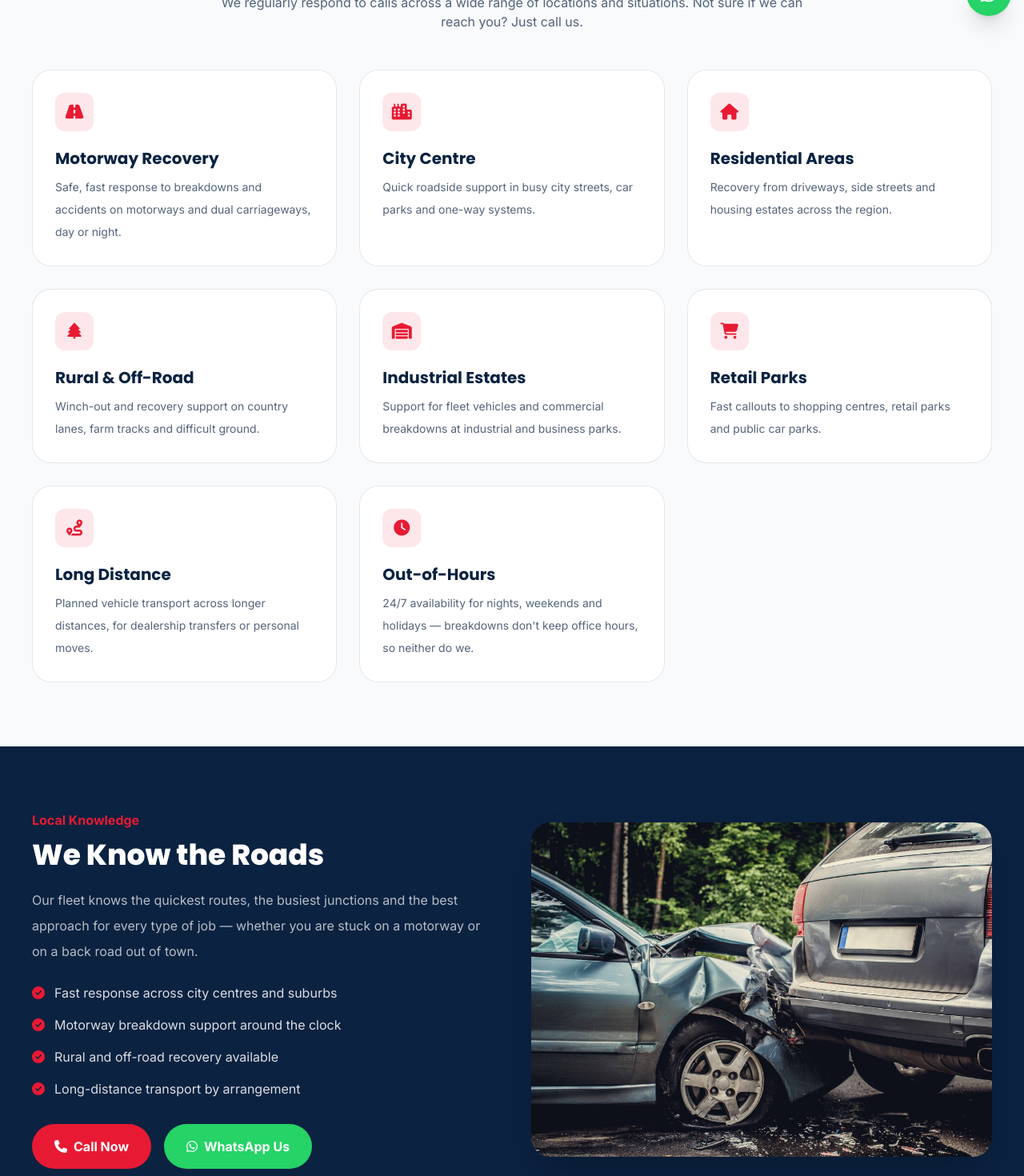
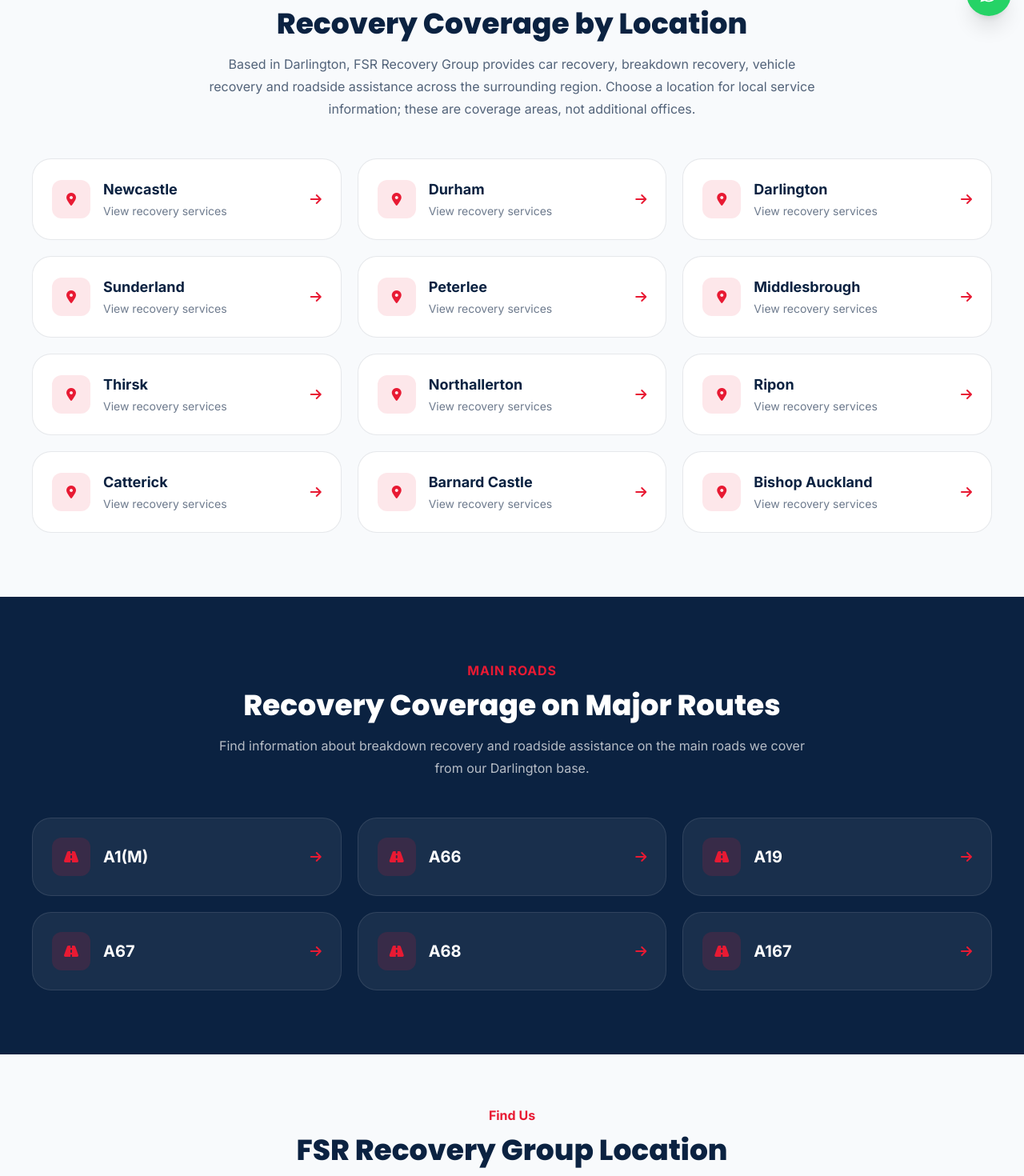
Before and after one commit to hamzafarooqmirza/FSR-Recovery-Groups, a Next.js app: page /areas in a window 1280 px wide. Shown: the part 760-2230 px from the top of the page at 80% size. Built offline with nearby package versions, Linux system fonts and the light colour scheme.

Commit message:
Optimize Areas recovery hub

```diff
--- a/src/app/areas/page.tsx
+++ b/src/app/areas/page.tsx
@@ -1,56 +1,38 @@
 import type { Metadata } from "next";
-import Image from "next/image";
+import Link from "next/link";
 import { Header } from "@/components/Header";
 import { Footer } from "@/components/Footer";
+import { business } from "@/data/business";
 
 export const metadata: Metadata = {
-  title: "Areas Covered",
-  description:
-    "FSR Recovery Groups covers motorways, city streets, rural roads and long-distance transport across the region. Call +44 7888 502989 for local roadside recovery.",
+  title: "Car & Breakdown Recovery Areas | FSR Recovery Group",
+  description: "Explore FSR Recovery Group car recovery, breakdown recovery and roadside assistance coverage from Darlington across nearby cities, towns and main roads.",
+  alternates: { canonical: "/areas" },
 };
 
-const areas = [
-  {
-    name: "Motorway Recovery",
-    desc: "Safe, fast response to breakdowns and accidents on motorways and dual carriageways, day or night.",
-    icon: "fa-solid fa-road",
-  },
-  {
-    name: "City Centre",
-    desc: "Quick roadside support in busy city streets, car parks and one-way systems.",
-    icon: "fa-solid fa-city",
-  },
-  {
-    name: "Residential Areas",
-    desc: "Recovery from driveways, side streets and housing estates across the region.",
-    icon: "fa-solid fa-house",
-  },
-  {
-    name: "Rural & Off-Road",
-    desc: "Winch-out and recovery support on country lanes, farm tracks and difficult ground.",
-    icon: "fa-solid fa-tree",
-  },
-  {
-    name: "Industrial Estates",
-    desc: "Support for fleet vehicles and commercial breakdowns at industrial and business parks.",
-    icon: "fa-solid fa-warehouse",
-  },
-  {
-    name: "Retail Parks",
-    desc: "Fast callouts to shopping centres, retail parks and public car parks.",
-    icon: "fa-solid fa-cart-shopping",
-  },
-  {
-    name: "Long Distance",
-    desc: "Planned vehicle transport across longer distances, for dealership transfers or personal moves.",
-    icon: "fa-solid fa-route",
-  },
-  {
-    name: "Out-of-Hours",
-    desc: "24/7 availability for nights, weekends and holidays — breakdowns don't keep office hours, so neither do we.",
-    icon: "fa-solid fa-clock",
-  },
-];
+const citiesAndTowns = [
+  ["Newcastle", "/areas/newcastle"],
+  ["Durham", "/areas/durham"],
+  ["Darlington", "/areas/darlington"],
+  ["Sunderland", "/areas/sunderland"],
+  ["Peterlee", "/areas/peterlee"],
+  ["Middlesbrough", "/areas/middlesbrough"],
+  ["Thirsk", "/areas/thirsk"],
+  ["Northallerton", "/areas/northallerton"],
+  ["Ripon", "/areas/ripon"],
+  ["Catterick", "/areas/catterick"],
+  ["Barnard Castle", "/areas/barnard-castle"],
+  ["Bishop Auckland", "/areas/bishop-auckland"],
+] as const;
+
+const mainRoads = [
+  ["A1(M)", "/areas/a1m"],
+  ["A66", "/areas/a66"],
+  ["A19", "/areas/a19"],
+  ["A67", "/areas/a67"],
+  ["A68", "/areas/a68"],
+  ["A167", "/areas/a167"],
+] as const;
 
 const faqs = [
   {
@@ -63,7 +45,7 @@
   },
   {
     q: "What if I am not sure whether you cover my area?",
-    a: "Just call or WhatsApp us with your location. We will confirm straight away whether we can reach you and give you an idea of response time.",
+    a: "Call or WhatsApp us with your location and vehicle details. We will confirm whether assistance is available for your location and circumstances.",
   },
   {
     q: "Do you charge more for areas further away?",
@@ -87,17 +69,17 @@
               <i className="fa-solid fa-map-location-dot flex-shrink-0"></i> Areas Covered
             </p>
             <h1 className="mb-3 text-3xl leading-tight font-extrabold sm:mb-5 sm:text-4xl lg:text-6xl">
-              Recovery Across the Region
+              Recovery Areas from Our Darlington Base
             </h1>
             <p className="mx-auto mb-5 max-w-2xl text-base text-white/80 sm:mb-8 sm:text-lg">
-              We provide roadside recovery, towing and breakdown support across a wide regional coverage area — motorways, city streets and rural roads alike.
+              Explore our car recovery, breakdown recovery, vehicle recovery and roadside assistance coverage across nearby cities, towns and main roads.
             </p>
             <div className="flex flex-col justify-center gap-3 sm:flex-row sm:gap-4">
-              <a href="tel:+447888502989" className="btn-glow rounded-full bg-red px-5 py-3.5 text-center text-sm font-bold text-white transition sm:px-7 sm:py-4 sm:text-base">
-                <i className="fa-solid fa-phone mr-2"></i>Call +44 7888 502989
+              <a href={business.tel} className="btn-glow rounded-full bg-red px-5 py-3.5 text-center text-sm font-bold text-white transition sm:px-7 sm:py-4 sm:text-base">
+                <i className="fa-solid fa-phone mr-2"></i>Call {business.phoneDisplay}
               </a>
               <a
-                href="https://wa.me/447888502989"
+                href={business.whatsapp}
                 target="_blank"
                 rel="noopener noreferrer"
                 className="rounded-full bg-whatsapp px-5 py-3.5 text-center text-sm font-bold text-white transition hover:bg-green-600 sm:px-7 sm:py-4 sm:text-base"
@@ -108,77 +90,44 @@
           </div>
         </section>
 
-        {/* Areas Grid */}
+        {/* Cities and Towns */}
         <section className="bg-slate-50 py-20">
           <div className="container-site">
             <div className="fade-up mx-auto mb-12 max-w-3xl text-center">
-              <p className="mb-3 font-bold text-red">Where We Operate</p>
-              <h2 className="mb-4 text-3xl font-extrabold text-navy lg:text-4xl">Situations We Cover</h2>
-              <p className="text-navy/70">
-                We regularly respond to calls across a wide range of locations and situations. Not sure if we can reach you? Just call us.
+              <p className="mb-3 font-bold uppercase tracking-wider text-red">Cities &amp; Towns</p>
+              <h2 className="mb-4 text-3xl font-extrabold text-navy lg:text-4xl">Recovery Coverage by Location</h2>
+              <p className="leading-7 text-navy/70">
+                Based in Darlington, FSR Recovery Group provides car recovery, breakdown recovery, vehicle recovery and roadside assistance across the surrounding region. Choose a location for local service information; these are coverage areas, not additional offices.
               </p>
             </div>
-            <div className="grid gap-7 md:grid-cols-2 lg:grid-cols-3">
-              {areas.map((area) => (
-                <div key={area.name} className="fade-up rounded-3xl border border-navy/10 bg-white p-7">
-                  <div className="mb-5 flex h-12 w-12 items-center justify-center rounded-xl bg-red/10">
-                    <i className={`${area.icon} text-xl text-red`}></i>
-                  </div>
-                  <h3 className="mb-2 text-xl font-bold text-navy">{area.name}</h3>
-                  <p className="text-sm leading-7 text-navy/70">{area.desc}</p>
-                </div>
+            <div className="grid gap-5 sm:grid-cols-2 lg:grid-cols-3">
+              {citiesAndTowns.map(([name, href]) => (
+                <Link key={name} href={href} className="fade-up group flex items-center gap-4 rounded-3xl border border-navy/10 bg-white p-6 transition hover:-translate-y-1 hover:border-red/40 hover:shadow-xl">
+                  <span className="flex h-12 w-12 shrink-0 items-center justify-center rounded-xl bg-red/10 text-red"><i className="fa-solid fa-location-dot" /></span>
+                  <span className="flex-1"><strong className="block text-lg text-navy group-hover:text-red">{name}</strong><span className="text-sm text-navy/60">View recovery services</span></span>
+                  <i className="fa-solid fa-arrow-right text-red" />
+                </Link>
               ))}
             </div>
           </div>
         </section>
 
-        {/* Local Knowledge CTA */}
+        {/* Main Roads */}
         <section className="bg-navy py-20 text-white">
-          <div className="container-site grid items-center gap-12 lg:grid-cols-2">
-            <div className="fade-up">
-              <p className="mb-3 font-bold text-red">Local Knowledge</p>
-              <h2 className="mb-5 text-3xl font-extrabold lg:text-4xl">
-                We Know the Roads
-              </h2>
-              <p className="mb-6 leading-8 text-white/70">
-                Our fleet knows the quickest routes, the busiest junctions and the best approach for every
-                type of job — whether you are stuck on a motorway or on a back road out of town.
-              </p>
-              <ul className="space-y-4">
-                {[
-                  "Fast response across city centres and suburbs",
-                  "Motorway breakdown support around the clock",
-                  "Rural and off-road recovery available",
-                  "Long-distance transport by arrangement",
-                ].map((point) => (
-                  <li key={point} className="flex items-start gap-3 text-white/85">
-                    <i className="fa-solid fa-circle-check mt-1 flex-shrink-0 text-red"></i>
-                    <span>{point}</span>
-                  </li>
-                ))}
-              </ul>
-              <div className="mt-8 flex flex-col gap-4 sm:flex-row">
-                <a href="tel:+447888502989" className="btn-glow rounded-full bg-red px-7 py-4 text-center font-bold text-white transition">
-                  <i className="fa-solid fa-phone mr-2"></i>Call Now
-                </a>
-                <a
-                  href="https://wa.me/447888502989"
-                  target="_blank"
-                  rel="noopener noreferrer"
-                  className="rounded-full bg-whatsapp px-7 py-4 text-center font-bold text-white transition hover:bg-green-600"
-                >
-                  <i className="fa-brands fa-whatsapp mr-2"></i>WhatsApp Us
-                </a>
-              </div>
+          <div className="container-site">
+            <div className="fade-up mx-auto mb-12 max-w-3xl text-center">
+              <p className="mb-3 font-bold uppercase tracking-wider text-red">Main Roads</p>
+              <h2 className="mb-4 text-3xl font-extrabold lg:text-4xl">Recovery Coverage on Major Routes</h2>
+              <p className="leading-7 text-white/70">Find information about breakdown recovery and roadside assistance on the main roads we cover from our Darlington base.</p>
             </div>
-            <div className="fade-up">
-              <Image
-                src="/images/gallery-3.jpg"
-                alt="FSR Recovery vehicle attending an incident"
-                width={2000}
-                height={1333}
-                className="min-h-[380px] w-full rounded-3xl object-cover shadow-2xl"
-              />
+            <div className="grid gap-5 sm:grid-cols-2 lg:grid-cols-3">
+              {mainRoads.map(([name, href]) => (
+                <Link key={name} href={href} className="fade-up group flex items-center gap-4 rounded-3xl border border-white/10 bg-white/[.06] p-6 transition hover:-translate-y-1 hover:border-red/50">
+                  <span className="flex h-12 w-12 shrink-0 items-center justify-center rounded-xl bg-red/15 text-red"><i className="fa-solid fa-road" /></span>
+                  <span className="flex-1 text-xl font-bold group-hover:text-red">{name}</span>
+                  <i className="fa-solid fa-arrow-right text-red" />
+                </Link>
+              ))}
             </div>
           </div>
         </section>
@@ -188,7 +137,7 @@
           <div className="container-site">
             <div className="fade-up mx-auto mb-8 max-w-2xl text-center">
               <p className="mb-3 font-bold text-red">Find Us</p>
-              <h2 className="text-3xl font-extrabold text-navy lg:text-4xl">FSR Recovery Group Location</h2>
+              <h2 className="text-3xl font-extrabold text-navy lg:text-4xl">{business.name} Location</h2>
             </div>
             <div className="fade-up w-full overflow-hidden rounded-3xl border border-navy/10 shadow-2xl" style={{ height: "420px" }}>
               <iframe
@@ -199,7 +148,7 @@
                 allowFullScreen
                 loading="lazy"
                 referrerPolicy="strict-origin-when-cross-origin"
-                title="FSR Recovery Group Location"
+                title={`${business.name} Location`}
               />
             </div>
           </div>
@@ -231,14 +180,14 @@
           <div className="container-site fade-up">
             <h2 className="mb-5 text-3xl font-extrabold lg:text-5xl">Not Sure If We Cover You?</h2>
             <p className="mb-8 text-lg text-white/90">
-              Give us a call or send a WhatsApp with your location and we will confirm straight away.
+              Call or send a WhatsApp with your location and vehicle details so we can confirm whether assistance is available.
             </p>
             <div className="flex flex-col justify-center gap-4 sm:flex-row">
-              <a href="tel:+447888502989" className="rounded-full bg-navy px-8 py-4 font-bold text-white transition hover:bg-navy-light">
+              <a href={business.tel} className="rounded-full bg-navy px-8 py-4 font-bold text-white transition hover:bg-navy-light">
                 <i className="fa-solid fa-phone mr-2"></i>Call Now
               </a>
               <a
-                href="https://wa.me/447888502989"
+                href={business.whatsapp}
                 target="_blank"
                 rel="noopener noreferrer"
                 className="rounded-full bg-whatsapp px-8 py-4 font-bold text-white transition hover:bg-green-600"
```
